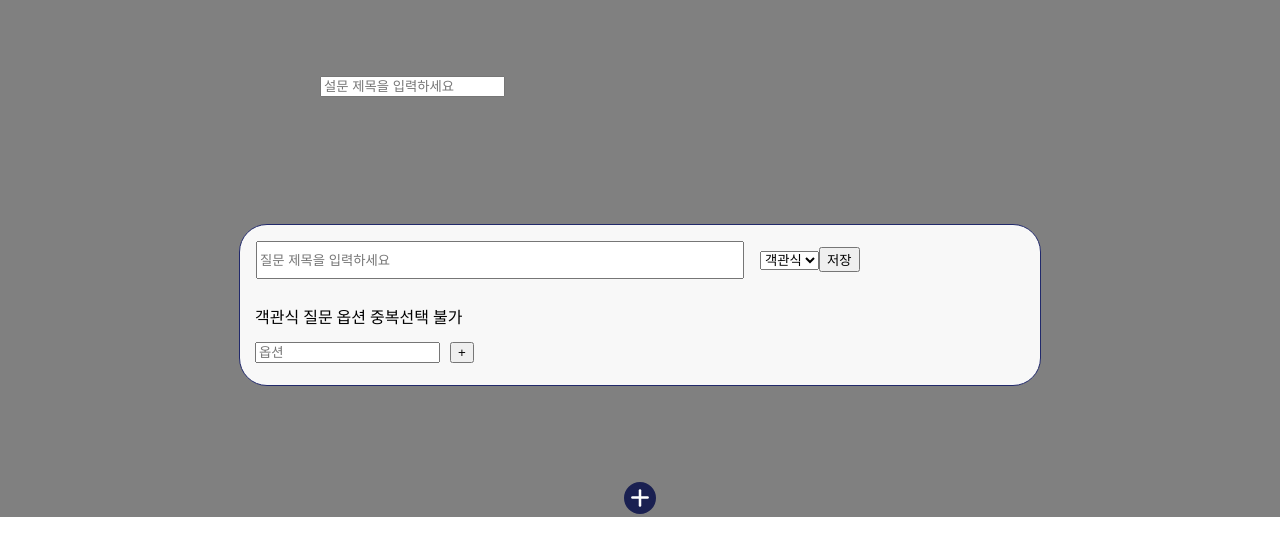
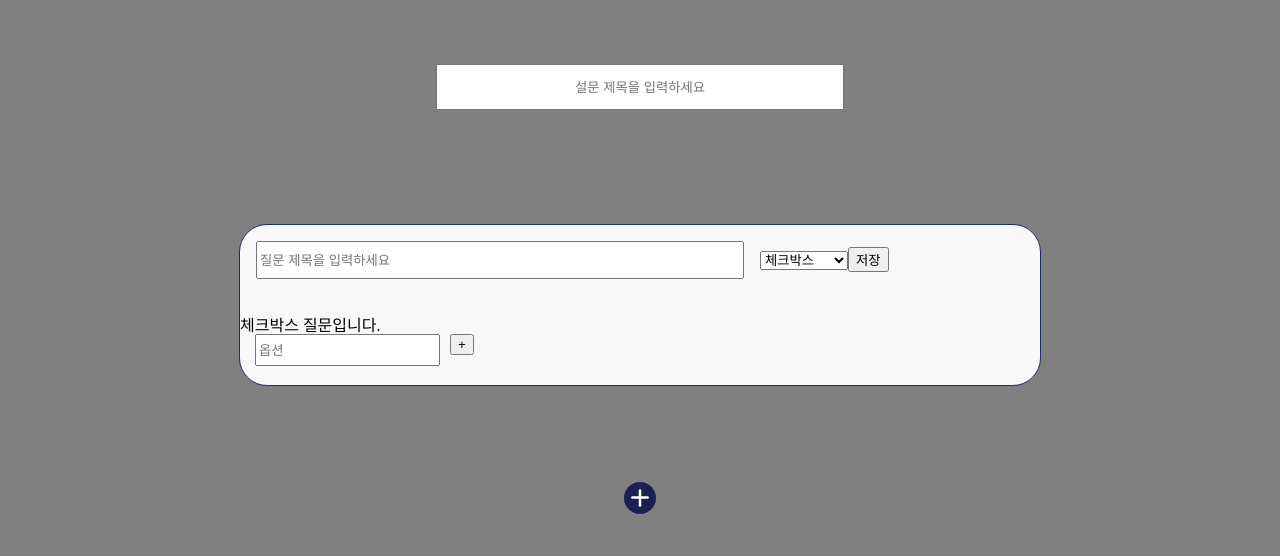
Before and after one commit to gnryu/surveine, a React (Create React App) app: page / in a window 1280 px wide. Shown: the top 556 px of the page. Built offline with nearby package versions, Linux system fonts and the light colour scheme.

Commit message:
설문 추가, type 변경?

```diff
--- a/src/formComponents/FormQuestion.js
+++ b/src/formComponents/FormQuestion.js
@@ -1,4 +1,4 @@
-import React, { useState } from "react";
+import React, { useEffect, useState } from "react";
 import styled from "styled-components";
 import { ReactComponent as PlusIcon } from "../img/PlusIcon.svg";
 import QstOptions from "./QstOptions";
@@ -38,8 +38,9 @@ const MainFrame = styled.div`
   border: 1px solid #21296b;
   border-radius: 28px;
   margin-bottom: 3em;
+  display: table;
   &:hover {
-    border: 5px solid #21296b;
+    border: 2px solid #ffa07a;
   }
 `;
 
@@ -56,6 +57,7 @@ const TypeSelect = styled.div`
 function FormQuestion(props) {
   const [title, setTitle] = useState();
   const [id, setId] = useState(0);
+  const [type, setType] = useState("체크박스");
   let [count, setCount] = useState(0);
   const [qstBox, newQstBox] = useState([
     {
@@ -89,6 +91,7 @@ function FormQuestion(props) {
     },
   });
 
+  // 타이틀 업데이트
   const handleClick = (setValue) => {
     let key = Object.keys(setValue)[0];
     let id = Object.keys(setValue)[1];
@@ -104,29 +107,40 @@ function FormQuestion(props) {
     });
   };
 
+  //타입 설렉트
+  const selectType = (e) => {
+    setType(e.target.value);
+  };
+
+  //타입 바뀌면 rerender
+  useEffect(() => {
+    console.log(type);
+  }, [type]);
+
   const IdChange = (currentId) => {
     setId(currentId);
-    console.log(JSON.stringify(id));
+    SaveToArray();
   };
 
   const SaveToArray = (e) => {
-    e.preventDefault();
     let count = 0;
     qstBox.map((data) => {
       if (data.qst.qstId == id) {
         qstBox[id] = qstInfo;
         count++;
+        console.log(JSON.parse(JSON.stringify([...qstBox])));
       }
     });
     if (count == 0) {
       newQstBox([...qstBox, qstInfo]);
+      console.log(JSON.parse(JSON.stringify([...qstBox, qstInfo])));
       if (id == 0) {
         newQstBox([qstInfo]);
+        console.log(JSON.parse(JSON.stringify(qstInfo)));
       }
     }
-    console.log(JSON.parse(JSON.stringify(qstBox)));
-    alert("저장되었습니다!");
   };
+  //
 
   return (
     <>
@@ -144,18 +158,17 @@ function FormQuestion(props) {
                 placeholder="질문 제목을 입력하세요"
                 onChange={(e) => {
                   handleClick({ qstTitle: e.target.value, qstId: item });
-                  console.log(JSON.stringify(qstInfo));
                 }}
               />
               <TypeSelect>
-                <select>
-                  <option id="checkBox">객관식 </option>
-                  <option>주관식 </option>
-                  <option>찬부식 </option>
+                <select onChange={selectType}>
+                  <option>체크박스</option>
+                  <option>객관식 질문</option>
+                  <option>서술형 질문</option>
                 </select>
               </TypeSelect>
               <button onClick={SaveToArray}>저장</button>
-              <QstOptions qstType={"체크박스"} />
+              <QstOptions qstType={type} />
             </MainFrame>
           </>
         ))}
--- a/src/formComponents/QstOptions.js
+++ b/src/formComponents/QstOptions.js
@@ -2,6 +2,7 @@ import React from "react";
 import { useState } from "react";
 import styled from "styled-components";
 // import styles from "../css/QstOptions.module.css";
+
 function QstOptions({ qstType }) {
   const [input, setInput] = useState("");
   const [options, setOptions] = useState([]);
@@ -37,9 +38,8 @@ function QstOptions({ qstType }) {
                 </div>
               ))}
             </OptList>
-
+            체크박스 질문입니다.
             <OptionBox>
-              객관식 질문 옵션 중복선택 불가
               <br />
               <br />
               <input
@@ -67,7 +67,6 @@ function QstOptions({ qstType }) {
             </OptList>
 
             <OptionBox>
-              객관식 질문 옵션 중복선택 불가
               <br />
               <br />
               <input
@@ -98,6 +97,7 @@ export default QstOptions;
 
 const Wrapper = styled.div`
   display: inline-block;
+  display: table-row;
 `;
 
 const OptionBox = styled.div`
--- a/src/pages/FormCreation.js
+++ b/src/pages/FormCreation.js
@@ -5,8 +5,9 @@ import styled from "styled-components";
 
 const FormMain = styled.div`
   background: grey;
-  width: 100%;
-  height: 100%;
+  width: 100vw;
+  height: 100vh;
+  overflow: auto;
 `;
 const PlusDiv = styled.div`
   display: block;
@@ -29,8 +30,14 @@ const TitleInput = styled.div`
   display: block;
   padding-top: 2em;
 `;
-function QstCreation() {}
 
+const TitleField = styled.input`
+  width: 30em;
+  height: 3em;
+  margin: auto;
+  display: block;
+  text-align: center;
+`;
 function FormCreation() {
   const [title, setTitle] = useState();
   const [type, setType] = useState();
@@ -52,7 +59,7 @@ function FormCreation() {
   return (
     <FormMain>
       <TitleInput>
-        <input
+        <TitleField
           type="text"
           value={title}
           placeholder="설문 제목을 입력하세요"
```
